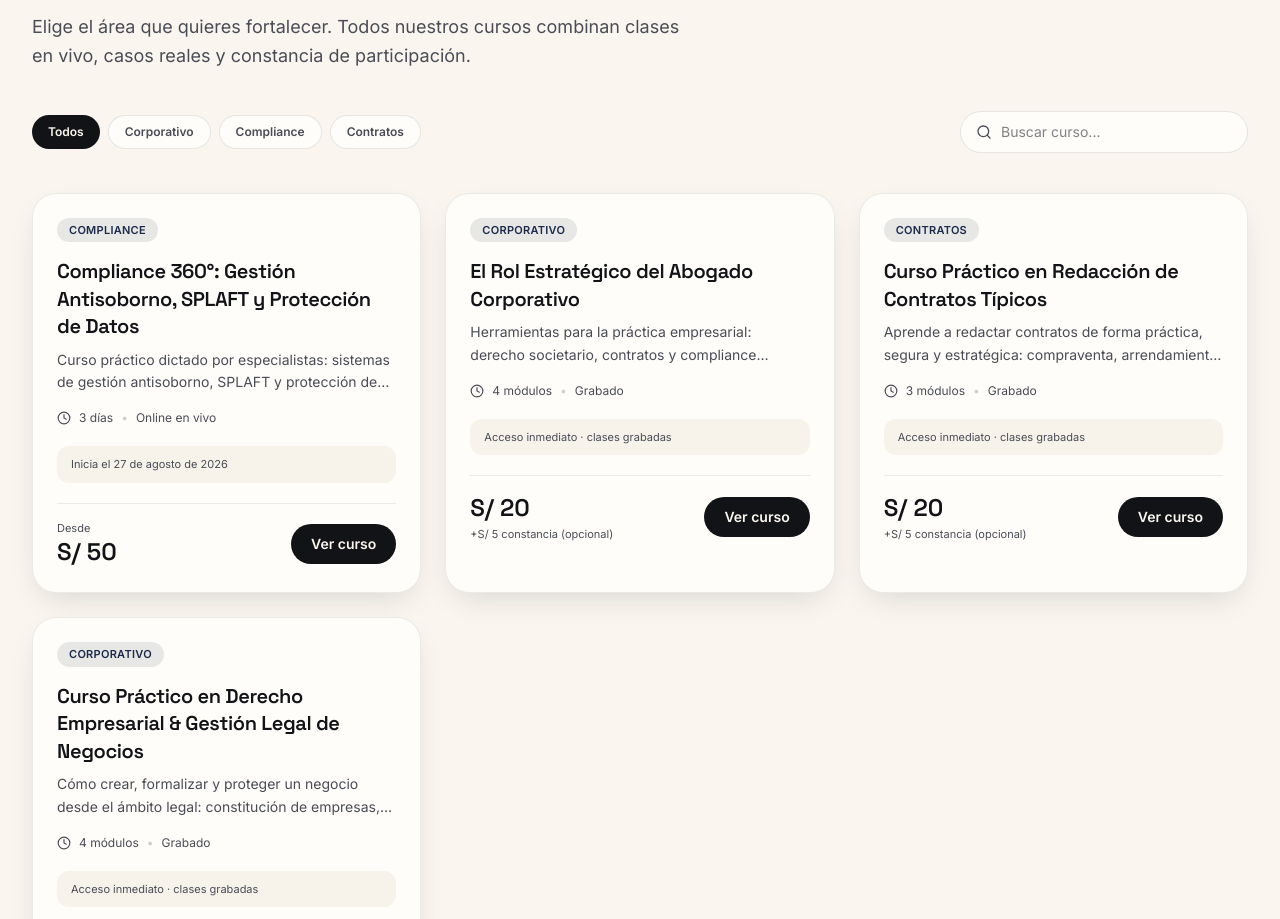
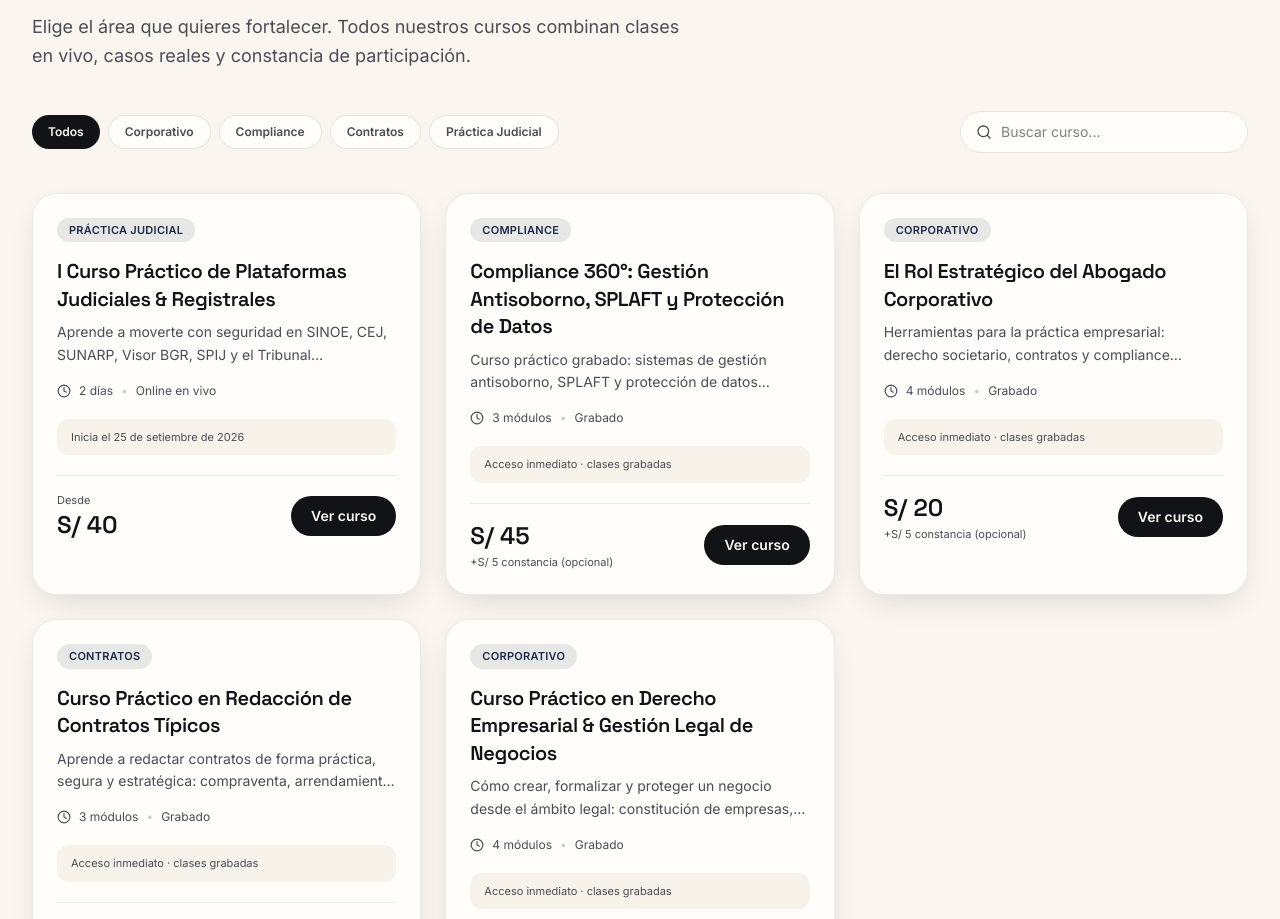
Before and after one commit to forolegalperu-max/foro-legalperu, a React (Vite) app: page / in a window 1280 px wide. Shown: the part 1112-2031 px from the top of the page. Built offline with nearby package versions, Linux system fonts and the light colour scheme.

Commit message:
Agregar curso Plataformas Judiciales & Registrales, convertir Compliance 360° a grabado
Co-Authored-By: Claude Sonnet 5 <noreply@anthropic.com>

```diff
--- a/src/components/sections/Hero.tsx
+++ b/src/components/sections/Hero.tsx
@@ -4,7 +4,7 @@ import { ArrowRight, ArrowUpRight, Sparkles } from 'lucide-react';
 import { brand } from '../../data/site';
 import { stats } from '../../data/stats';
 import { useReducedMotion } from '../../hooks/useReducedMotion';
-import proximoCursoImg from '../../assets/curso-compliance-360.jpg';
+import proximoCursoImg from '../../assets/curso-plataformas-judiciales.jpg';
 
 const studentsStat = stats.find((s) => s.id === 'students')!;
 const teachersStat = stats.find((s) => s.id === 'teachers')!;
@@ -164,7 +164,7 @@ export function Hero() {
           >
             <img
               src={proximoCursoImg}
-              alt="Próximo curso: Compliance 360°, Gestión Antisoborno, SPLAFT y Protección de Datos, del 27 al 29 de agosto, modalidad virtual"
+              alt="Próximo curso: I Curso Práctico de Plataformas Judiciales & Registrales, 25 y 26 de setiembre, modalidad virtual"
               className="block w-full h-auto"
             />
           </motion.div>
@@ -190,7 +190,7 @@ export function Hero() {
             className="absolute -bottom-7 -right-6 rounded-2xl bg-coral text-cream shadow-card px-4 py-3 hidden sm:block"
           >
             <p className="text-[11px] text-cream/80">Próximo inicio</p>
-            <p className="font-display text-sm font-semibold">27 de agosto</p>
+            <p className="font-display text-sm font-semibold">25 de setiembre</p>
           </motion.div>
         </div>
       </div>
--- a/src/components/ui/CourseModal.tsx
+++ b/src/components/ui/CourseModal.tsx
@@ -202,6 +202,22 @@ export function CourseModal({ course, onClose }: CourseModalProps) {
                 </div>
               )}
 
+              {course.regularPricingTiers && (
+                <div className="mt-4">
+                  <p className="text-[11px] text-ink-muted">
+                    Precio regular después de la preventa{course.presaleDeadline ? ` (desde el ${formatDate(course.presaleDeadline)})` : ''}:
+                  </p>
+                  <ul className="mt-2 flex flex-wrap gap-x-4 gap-y-1">
+                    {course.regularPricingTiers.map((tier) => (
+                      <li key={tier.label} className="text-xs text-ink-muted">
+                        <span className="font-semibold text-ink">{tier.label}:</span> {formatCurrency(tier.price)}
+                        {tier.note ? ` (${tier.note})` : ''}
+                      </li>
+                    ))}
+                  </ul>
+                </div>
+              )}
+
               {course.externalSyllabusUrl && (
                 <a
                   href={course.externalSyllabusUrl}
--- a/src/data/courses.ts
+++ b/src/data/courses.ts
@@ -4,7 +4,7 @@
 // teachers.ts) y beneficios según corresponda.
 // ─────────────────────────────────────────────────────────────
 
-export type CourseArea = 'Corporativo' | 'Compliance' | 'Contratos';
+export type CourseArea = 'Corporativo' | 'Compliance' | 'Contratos' | 'Práctica Judicial';
 
 export interface ScheduleSession {
   date: string; // texto a mostrar, ej. "29 de julio"
@@ -45,6 +45,8 @@ export interface Course {
   schedule?: ScheduleSession[];
   contentModules?: string[];
   pricingTiers?: PricingTier[];
+  // Tarifas aplicables después de vencer la preventa (mismo formato que pricingTiers).
+  regularPricingTiers?: PricingTier[];
   presaleDeadline?: string; // ISO date
   externalSyllabusUrl?: string;
   externalRegistrationUrl?: string;
@@ -60,40 +62,85 @@ export interface Course {
 
 export const courses: Course[] = [
   {
+    id: 'plataformas-judiciales-registrales',
+    name: 'I Curso Práctico de Plataformas Judiciales & Registrales',
+    area: 'Práctica Judicial',
+    summary: 'Aprende a moverte con seguridad en SINOE, CEJ, SUNARP, Visor BGR, SPIJ y el Tribunal Constitucional, con un enfoque 100% práctico.',
+    description:
+      'Fortalece tu perfil profesional con un curso práctico impartido por especialistas con experiencia en litigación, gestión registral e investigación jurídica. Aprenderás a moverte con seguridad en las plataformas digitales que todo abogado usa desde su primer día: SINOE, CEJ, SUNARP, Visor BGR, SPIJ y el Tribunal Constitucional, con un enfoque 100% práctico y aplicado a casos reales.',
+    startDate: '2026-09-25',
+    duration: '2 días',
+    modality: 'Online en vivo',
+    sessions: 3,
+    price: 40,
+    currency: 'PEN',
+    featured: true,
+    level: 'Introductorio',
+    benefits: [
+      'Acceso a las 3 sesiones en vivo y sus grabaciones',
+      'Material autorizado por los ponentes',
+      'Bibliografía complementaria',
+      'Constancia de participación',
+    ],
+    schedule: [
+      {
+        date: '25 de setiembre',
+        time: '6:00 p.m. – 8:00 p.m.',
+        topic: '¿Cómo presentar una demanda? + Taller: Lectura de Expediente (SINOE y CEJ)',
+        speaker: 'Fiorella Luna',
+      },
+      {
+        date: '26 de setiembre',
+        time: '6:00 p.m. – 7:50 p.m.',
+        topic: 'SUNARP, Visor BGR, Conoce Aquí y Síguelo+ / Taller: ¿Cómo leer una partida?',
+        speaker: 'Manuel Monroe',
+      },
+      {
+        date: '26 de setiembre',
+        time: '8:00 p.m. – 9:30 p.m.',
+        topic: 'Investigación Jurídica: SPIJ y Tribunal Constitucional / Taller: Análisis de un caso penal usando SPIJ y TC',
+        speaker: 'César Escarcena',
+      },
+    ],
+    pricingTiers: [
+      { label: 'Estudiantes', price: 40 },
+      { label: 'Público general', price: 60 },
+      { label: 'Corporativo', price: 55, note: 'desde 3 participantes' },
+    ],
+    regularPricingTiers: [
+      { label: 'Estudiantes', price: 50 },
+      { label: 'Público general', price: 70 },
+      { label: 'Corporativo', price: 65, note: 'desde 3 participantes' },
+    ],
+    presaleDeadline: '2026-09-15',
+    externalSyllabusUrl: 'https://canva.link/m30u7hiim8vqj97',
+    contactPhones: ['+51 956 484 193'],
+  },
+  {
     id: 'compliance-360',
     name: 'Compliance 360°: Gestión Antisoborno, SPLAFT y Protección de Datos',
     area: 'Compliance',
-    summary: 'Curso práctico dictado por especialistas: sistemas de gestión antisoborno, SPLAFT y protección de datos personales.',
+    summary: 'Curso práctico grabado: sistemas de gestión antisoborno, SPLAFT y protección de datos personales.',
     description:
-      'Fortalece tu perfil profesional con un curso práctico dictado por especialistas con amplia experiencia en Compliance, gestión de riesgos y derecho corporativo. Tres sesiones en vivo sobre sistemas de gestión de compliance, prevención de lavado de activos (SPLAFT) y protección de datos personales.',
+      'Fortalece tu perfil profesional con un curso práctico grabado, dictado por especialistas con amplia experiencia en Compliance, gestión de riesgos y derecho corporativo. Tres módulos sobre sistemas de gestión de compliance, prevención de lavado de activos (SPLAFT) y protección de datos personales.',
     startDate: '2026-08-27',
-    duration: '3 días',
-    modality: 'Online en vivo',
+    duration: '3 módulos',
+    modality: 'Grabado',
     sessions: 3,
-    price: 50,
+    price: 45,
     currency: 'PEN',
-    featured: true,
+    featured: false,
     level: 'Intermedio',
-    benefits: [
-      'Clases grabadas',
-      'Materiales y bibliografía',
-      'Constancia de participación',
-      'Acceso a las 3 sesiones en vivo',
+    isRecorded: true,
+    benefits: ['Clases 100% prácticas', 'Material de estudio', 'Clases grabadas'],
+    contentModules: [
+      'Sistemas de Gestión de Compliance — David Caballero',
+      'SPLAFT (Prevención de Lavado de Activos) — Carlos Hermoza',
+      'Protección de Datos Personales — Jeampier Aquino',
     ],
-    schedule: [
-      { date: '27 de agosto', time: '7:00 p.m. – 9:00 p.m.', topic: 'Sistemas de Gestión de Compliance', speaker: 'David Caballero' },
-      { date: '28 de agosto', time: '7:00 p.m. – 9:00 p.m.', topic: 'SPLAFT', speaker: 'Carlos Hermoza' },
-      { date: '29 de agosto', time: '10:00 a.m. – 12:00 p.m.', topic: 'Protección de Datos Personales', speaker: 'Jeampier Aquino' },
-    ],
-    pricingTiers: [
-      { label: 'Estudiantes', price: 50 },
-      { label: 'Público general', price: 70 },
-      { label: 'Corporativo', price: 65, note: 'por persona, desde 3 participantes' },
-    ],
-    presaleDeadline: '2026-08-16',
-    externalSyllabusUrl: 'https://canva.link/c6x8oa9lft07o3r',
-    externalRegistrationUrl: 'https://forms.gle/vjPHsWVmPTjMFKTz8',
     contactPhones: ['+51 956 484 193'],
+    whatsappOverride: '51956484193',
+    certificateAddOnPrice: 5,
   },
   {
     id: 'rol-estrategico-abogado-corporativo',
@@ -177,4 +224,4 @@ export const courses: Course[] = [
   },
 ];
 
-export const courseAreas: CourseArea[] = ['Corporativo', 'Compliance', 'Contratos'];
+export const courseAreas: CourseArea[] = ['Corporativo', 'Compliance', 'Contratos', 'Práctica Judicial'];
```
Also changed, not shown: src/assets/curso-compliance-360.jpg (deleted), src/assets/curso-plataformas-judiciales.jpg (added).
